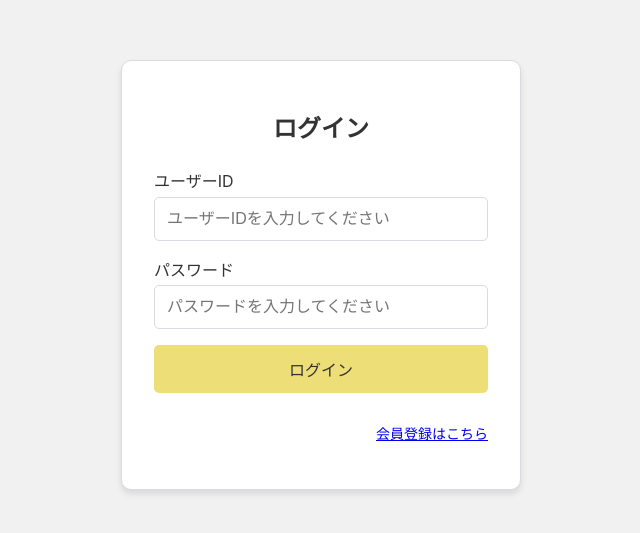
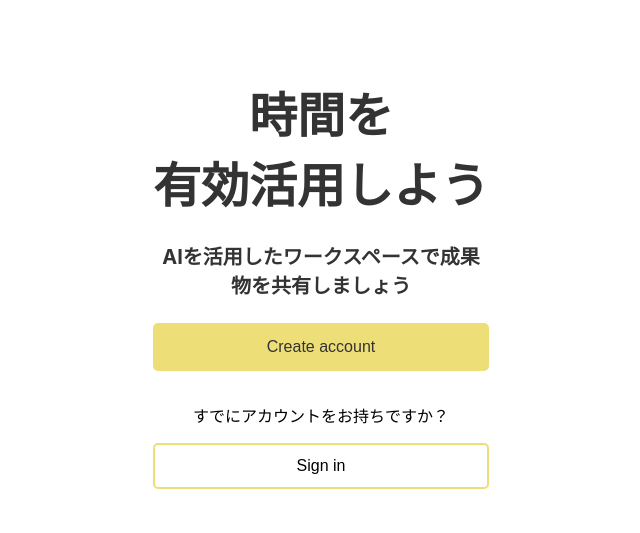
Before and after one commit to HwaI12/task-management-app, a React (Create React App) app in the folder frontend/: page / in a window 1280 px wide. Before the commit this address led to /login. Shown: the part 125-658 px from the top of the page, without its empty margins (319-959 px from the left). Built offline with nearby package versions, Linux system fonts and the light colour scheme.

Commit message:
chore: Remove commented code for user authentication in Home.tsx and DeleteAccount.tsx, and add AuthGuard component for route protection

```diff
--- a/frontend/src/App.tsx
+++ b/frontend/src/App.tsx
@@ -1,14 +1,15 @@
 import React from 'react';
 import './App.css';
-import { BrowserRouter as Router, Routes, Route } from 'react-router-dom';
+import { BrowserRouter as Router, Route, Routes, Navigate } from 'react-router-dom';
 import Taskmanagement from './components/Taskmanagement';
 import Register from './handlers/Register';
 import Login from './handlers/Login';
 import DeleteAccount from './handlers/DeleteAccount';
 import Home from './components/Home';
 import Logout from './handlers/Logout';
+import AuthGuard from './components/AuthGuard';
 
-function App() {
+const App: React.FC = () => {
   return (
     <div className="App">
       <Router>
@@ -17,8 +18,13 @@ function App() {
           <Route path="/register" element={<Register />} />
           <Route path="/login" element={<Login />} />
           <Route path="/delete" element={<DeleteAccount />} />
-          <Route path="/home" element={<Home />} />
+          <Route path="/home" element={
+                    <AuthGuard>
+                        <Home />
+                    </AuthGuard>
+                } />
           <Route path="/logout" element={<Logout />} />
+          <Route path="*" element={<Navigate to="/" />} />
         </Routes>
       </Router>
     </div>
--- /dev/null
+++ b/frontend/src/components/AuthGuard.tsx
@@ -0,0 +1,22 @@
+// AuthGuard.tsx
+
+import React, { ReactNode } from 'react';
+import { Navigate } from 'react-router-dom';
+
+const isAuthenticated = (): boolean => {
+    return localStorage.getItem('authToken') !== null;
+};
+
+interface AuthGuardProps {
+    children: ReactNode;
+}
+
+const AuthGuard: React.FC<AuthGuardProps> = ({ children }) => {
+    if (!isAuthenticated()) {
+        return <Navigate to="/login" replace />;
+    }
+
+    return <>{children}</>;
+};
+
+export default AuthGuard;
--- a/frontend/src/components/Home.tsx
+++ b/frontend/src/components/Home.tsx
@@ -4,7 +4,6 @@ import React from 'react';
 import { Navigate } from 'react-router-dom';
 
 const isAuthenticated = (): boolean => {
-    // Check if the user is authenticated
     return localStorage.getItem('authToken') !== null;
 };
 
--- a/frontend/src/components/Taskmanagement.tsx
+++ b/frontend/src/components/Taskmanagement.tsx
@@ -1,34 +1,28 @@
-import React, { useEffect } from 'react';
+// TaskManagement.tsx
+
+import React from 'react';
 import { useNavigate } from 'react-router-dom';
-import { Link } from 'react-router-dom';
-import { PageContainer, LogoContainer, FormContainer, Title, SubTitle, Button, LinkText } from '../styles/FirstPageStyles';
-
-const isAuthenticated = (): boolean => {
-    return localStorage.getItem('authToken') !== null;
-};
+import { PageContainer, FormContainer, Title, SubTitle, Button1, Button2} from '../styles/FirstPageStyles';
 
 const TaskManagement: React.FC = () => {
     const navigate = useNavigate();
 
-    useEffect(() => {
-        if (!isAuthenticated()) {
-            navigate('/login');
-        }
-    }, [navigate]);
+    const handleCreateAccount = () => {
+        navigate('/register');
+    };
+
+    const handleSignIn = () => {
+        navigate('/login');
+    };
 
     return (
         <PageContainer>
-            <LogoContainer>X</LogoContainer>
             <FormContainer>
-                <Title>Happening now</Title>
-                <SubTitle>Join today.</SubTitle>
-                <Button>Sign up with Google</Button>
-                <Button>Sign up with Apple</Button>
-                <Button>Create account</Button>
-                <LinkText>
-                    <p>Already have an account?</p>
-                    <Link to="/login">Sign in</Link>
-                </LinkText>
+                <Title>時間を<br></br>有効活用しよう</Title>
+                <SubTitle>AIを活用したワークスペースで成果物を共有しましょう</SubTitle>
+                <Button1 onClick={handleCreateAccount}>Create account</Button1>
+                <p>すでにアカウントをお持ちですか？</p>
+                <Button2 onClick={handleSignIn}>Sign in</Button2>
             </FormContainer>
         </PageContainer>
     );
--- a/frontend/src/handlers/DeleteAccount.tsx
+++ b/frontend/src/handlers/DeleteAccount.tsx
@@ -2,7 +2,6 @@ import React, { useState, useEffect } from 'react';
 import { Navigate } from 'react-router-dom';
 
 const isAuthenticated = (): boolean => {
-    // Check if the user is authenticated
     return localStorage.getItem('authToken') !== null;
 };
 
--- a/frontend/src/styles/FirstPageStyles.tsx
+++ b/frontend/src/styles/FirstPageStyles.tsx
@@ -1,38 +1,31 @@
-// LoginPageStyles.tsx
+// FirstPageStyles.tsx
 
 import styled from 'styled-components';
 
 export const PageContainer = styled.div`
   display: flex;
-  flex-direction: row;
-  justify-content: space-between;
+  flex-direction: column;
   align-items: center;
-  height: 100vh;
+  justify-content: center;
+  min-height: 100vh;
   background-color: #fff;
   padding: 20px;
-`;
-
-export const LogoContainer = styled.div`
-  flex: 1;
-  display: flex;
-  justify-content: center;
-  align-items: center;
-  font-size: 5rem;
-  font-weight: bold;
-  color: #000;
+  transition: background-color 0.3s ease-in-out;
+  box-sizing: border-box;
 `;
 
 export const FormContainer = styled.div`
-  flex: 1;
+  background: white;
+  padding: 2rem;
+  border-radius: 10px;
+  width: 100%;
   max-width: 400px;
-  display: flex;
-  flex-direction: column;
-  justify-content: center;
-  align-items: center;
+  box-sizing: border-box;
+  margin: auto;
 `;
 
 export const Title = styled.h1`
-  font-size: 2rem;
+  font-size: 3rem;
   margin-bottom: 1.5rem;
   color: #333;
   text-align: center;
@@ -41,38 +34,41 @@ export const Title = styled.h1`
 export const SubTitle = styled.p`
   font-size: 1.25rem;
   margin-bottom: 1.5rem;
+  font-weight: bold;
   color: #333;
   text-align: center;
 `;
 
-export const Button = styled.button`
+export const Button1 = styled.button`
   width: 100%;
+  height: 3rem;
   padding: 0.75rem;
   margin-bottom: 1rem;
   border: none;
   border-radius: 5px;
-  background-color: #e0e0e0;
+  background-color: #eede77;
   color: #333;
   font-size: 1rem;
   cursor: pointer;
-  transition: background-color 0.3s ease;
+  transition: background-color 0.3s ease-in-out, transform 0.2s ease-in-out;
 
   &:hover {
-    background-color: #ccc;
+    background-color: #EBD961;
+  }
+  `;
+
+export const Button2 = styled.button`
+  width: 100%;
+  padding: 0.75rem;
+  margin-bottom: 1rem;
+  border: 2px solid #eede77;
+  background-color: #fff;
+  border-radius: 5px;
+  font-size: 1rem;
+  cursor: pointer;
+  transition: background-color 0.3s ease, border-color 0.3s ease;
+
+  &:hover {
+    background-color: #f9f9f9;
   }
 `;
-
-export const LinkText = styled.p`
-  color: #333;
-  font-size: 0.875rem;
-  text-align: center;
-
-  a {
-    color: #007bff;
-    text-decoration: none;
-
-    &:hover {
-      text-decoration: underline;
-    }
-  }
-`;
--- a/frontend/src/styles/UserAuthStyles.tsx
+++ b/frontend/src/styles/UserAuthStyles.tsx
@@ -8,7 +8,7 @@ export const Container = styled.div`
   align-items: center;
   justify-content: center;
   min-height: 100vh;
-  background-color: #f1f1f1;
+  background-color: #fff;
   padding: 20px;
   transition: background-color 0.3s ease-in-out;
   box-sizing: border-box;
@@ -20,11 +20,11 @@ export const Form = styled.div`
   border-radius: 10px;
   box-shadow: 0 4px 6px rgba(0, 0, 0, 0.1);
   width: 100%;
-  max-width: 400px; /* 最大幅を設定 */
+  max-width: 400px;
   border: 1px solid #d9dae2;
   box-sizing: border-box;
   transition: box-shadow 0.3s ease-in-out;
-  margin: auto; /* 要素を水平方向に中央に配置 */
+  margin: auto;
 `;
 
 
@@ -72,7 +72,7 @@ export const Button = styled.button`
   transition: background-color 0.3s ease-in-out, transform 0.2s ease-in-out;
 
   &:hover {
-    background-color: #e0d569;
+    background-color: #EBD961;
   }
 
   &:disabled {
```
